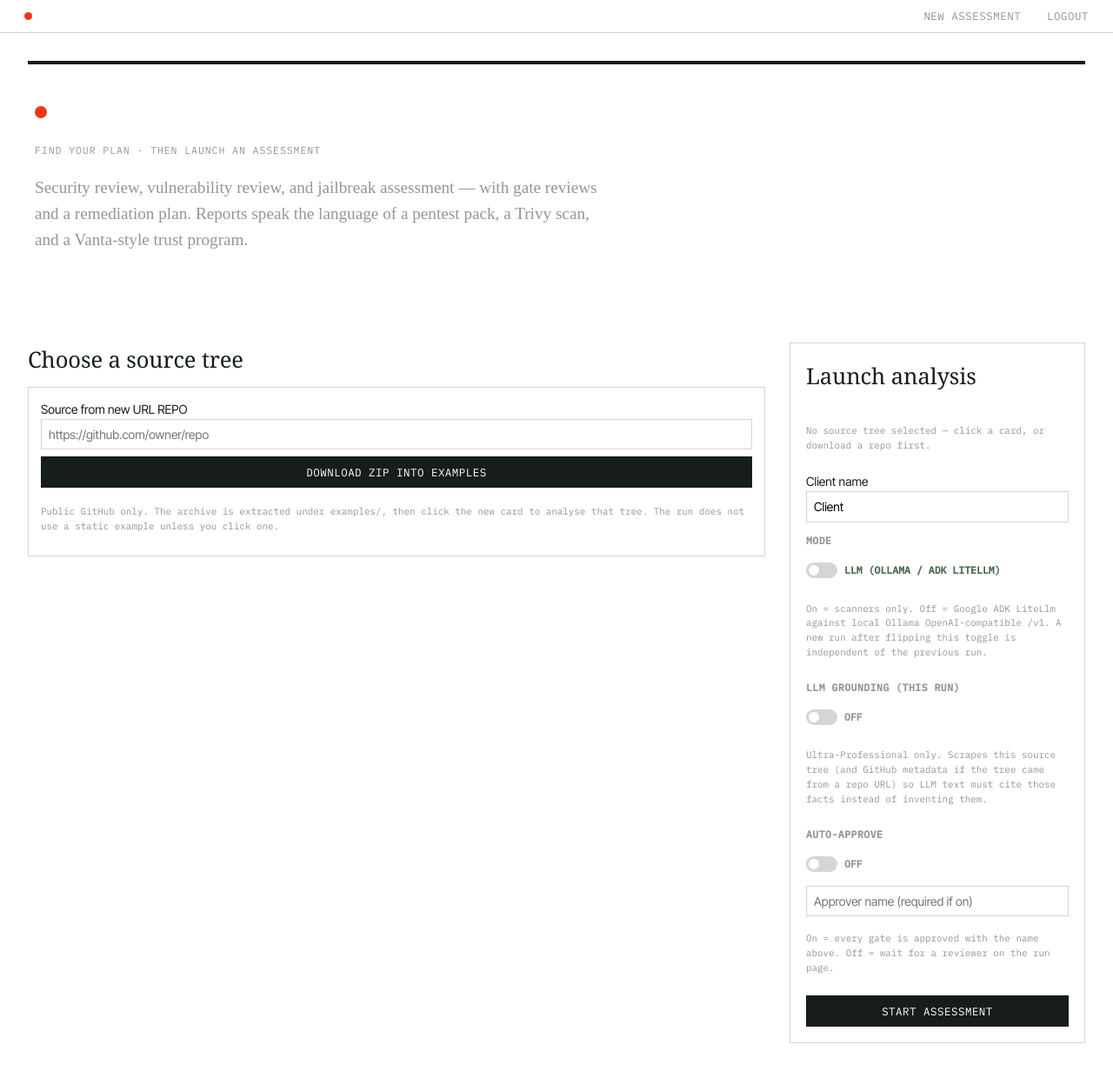
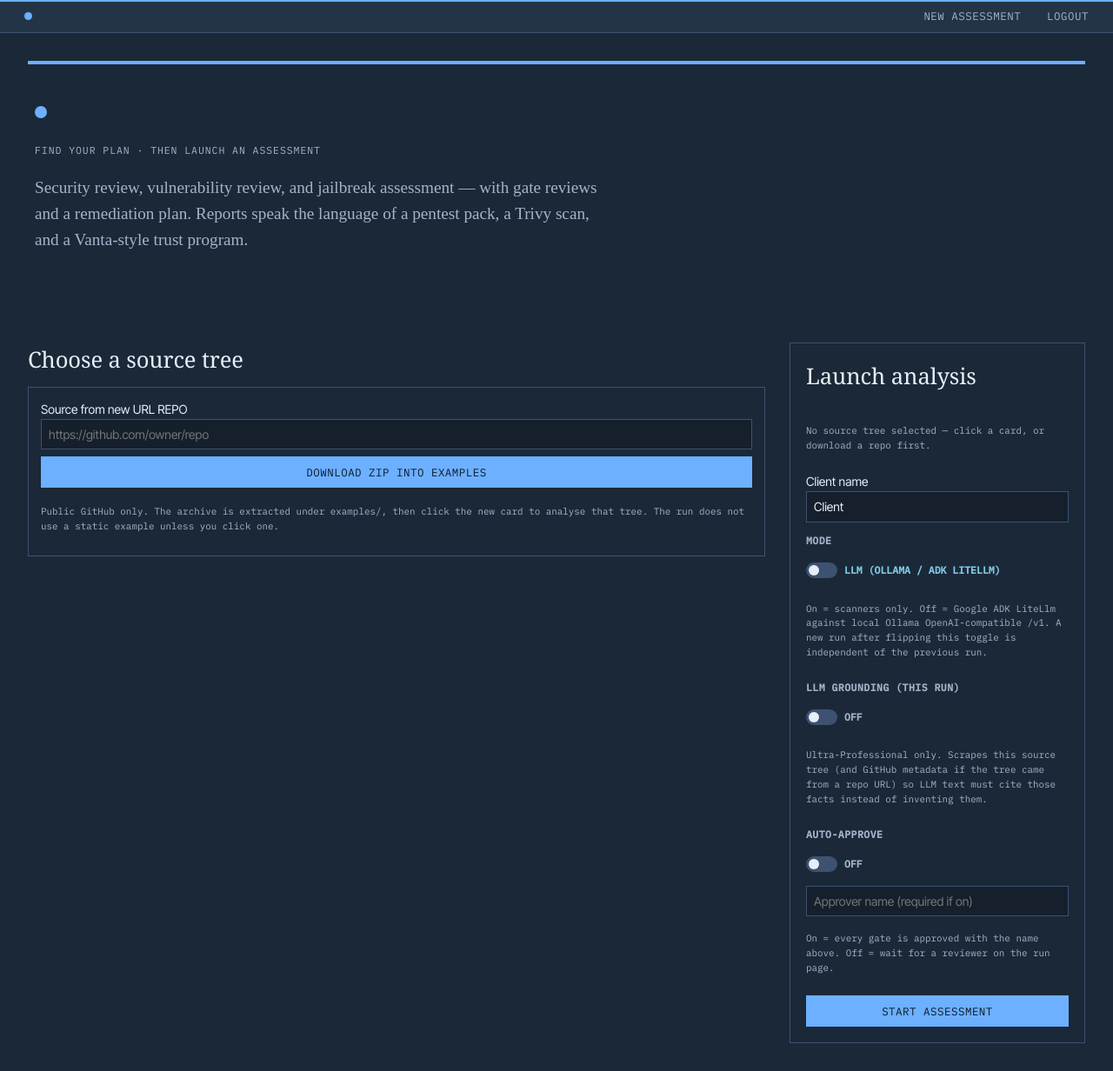
Before and after one commit to jpacerqueira/agentic-security-test-sdk, a Python web app: template langgraph-showcase/agentic_security/web/templates/landing.html in a window 1280 px wide. Shown: the whole page at 87% size. Run offline with Jinja, Linux system fonts and the light colour scheme; the template is opened without the code that fills it, so the values that code supplies are empty; some libraries are stand-ins or nearby versions; some web fonts are replaced.

Commit message:
Feature: Google-colour ADK theme and lighter blue LangGraph theme (2026-10-02)
Give each showcase its own palette without changing layout or pipeline behaviour.

Co-authored-by: Cursor <cursoragent@cursor.com>

```diff
--- a/langgraph-showcase/agentic_security/web/static/css/app.css
+++ b/langgraph-showcase/agentic_security/web/static/css/app.css
@@ -1,14 +1,22 @@
+/* Agentic Security UI — LangGraph theme.
+ * Lighter blue-slate field, blue accent, light text.
+ */
+
 @import url('https://fonts.googleapis.com/css2?family=Instrument+Serif:ital@0;1&family=Inter+Tight:wght@400;500;600&family=IBM+Plex+Mono:wght@400;500&display=swap');
 
 :root {
-  --ink: #171D1D;
-  --sage: #E6EAE6;
-  --muted: #91969C;
-  --accent: #ED3A12;
-  --rule: #D5D5D5;
-  --bg: #FFFFFF;
-  --panel: #FFFFFF;
-  --ok: #4A6B4E;
+  color-scheme: dark;
+  --ink: #E7EEF8;
+  --sage: #2C3E54;
+  --muted: #A3B4C9;
+  --accent: #6CB0FF;
+  --on-accent: #0E1A2B;
+  --danger: #FF6B5A;
+  --rule: #3D5270;
+  --bg: #1B2838;
+  --panel: #243447;
+  --ok: #7EC8E3;
+  --warn: #E2B656;
 }
 * { box-sizing: border-box; }
 html, body { margin: 0; padding: 0; min-height: 100%; }
@@ -34,6 +42,14 @@ code { font-family: "IBM Plex Mono", monospace; background: var(--sage); padding
 .topbar {
   display: flex; align-items: center; justify-content: space-between;
   padding: 9px 28px; border-bottom: 1px solid var(--rule); background: var(--panel);
+  position: relative;
+}
+.topbar::before {
+  content: "";
+  position: absolute;
+  left: 0; right: 0; top: 0;
+  height: 2px;
+  background: var(--accent);
 }
 .brand { display: flex; align-items: baseline; gap: 14px; font-family: "IBM Plex Mono", monospace; font-size: 0.78rem; color: var(--muted); text-transform: uppercase; }
 .brand .mark { width: 9px; height: 9px; border-radius: 50%; background: var(--accent); display: inline-block; }
@@ -43,31 +59,32 @@ nav a { margin-left: 22px; color: var(--muted); border-bottom: 1px solid transpa
 nav a:hover { color: var(--ink); border-bottom-color: var(--accent); }
 main { max-width: 1400px; margin: 0 auto; padding: 32px; }
 
-.demo-hero { padding: 48px 8px 36px; border-top: 4px solid var(--ink); position: relative; }
+.demo-hero { padding: 48px 8px 36px; border-top: 4px solid var(--accent); position: relative; }
 .demo-hero::before { content: ""; display: block; width: 14px; height: 14px; border-radius: 50%; background: var(--accent); margin-bottom: 28px; }
 .classification { font-family: "IBM Plex Mono", monospace; font-size: 0.72rem; color: var(--muted); text-transform: uppercase; letter-spacing: 0.08em; margin: 0 0 10px; }
 .lede { font-family: "Instrument Serif", serif; font-size: 1.2rem; color: var(--muted); max-width: 68ch; }
 .hint { font-family: "IBM Plex Mono", monospace; font-size: 0.68rem; color: var(--muted); }
-.warn { background: #FEF3E2; border-left: 3px solid var(--accent); padding: 10px 14px; }
+.warn { background: #3A3218; color: var(--ink); border-left: 3px solid var(--warn); padding: 10px 14px; }
 
 .plans { display: grid; grid-template-columns: repeat(4, 1fr); gap: 14px; margin: 12px 0 36px; }
 .plan-card { border: 1px solid var(--rule); padding: 18px; cursor: pointer; }
-.plan-card.selected { border-color: var(--ink); border-width: 2px; }
+.plan-card.selected { border-color: var(--accent); border-width: 2px; }
 .plan-card ul { padding-left: 1.1em; margin: 8px 0 0; }
 .plan-card li { margin-bottom: 6px; }
 
 .demo-shell { display: grid; grid-template-columns: 1fr 340px; gap: 28px; }
 .github-fetch { border: 1px solid var(--rule); padding: 14px; margin-bottom: 16px; display: flex; flex-direction: column; gap: 8px; }
-.github-fetch input { font: inherit; padding: 6px 8px; border: 1px solid var(--rule); width: 100%; }
+.github-fetch input { font: inherit; padding: 6px 8px; border: 1px solid var(--rule); width: 100%; background: #15202C; color: var(--ink); }
 .demo-picker { display: grid; grid-template-columns: repeat(auto-fill, minmax(220px, 1fr)); gap: 12px; }
 .demo-card { border: 1px solid var(--rule); background: var(--panel); padding: 16px; cursor: pointer; text-align: left; font: inherit; }
-.demo-card.selected { border-color: var(--ink); border-width: 2px; }
+.demo-card.selected { border-color: var(--accent); border-width: 2px; }
 .demo-card-name { font-family: "IBM Plex Mono", monospace; font-weight: 600; }
 .demo-form { border: 1px solid var(--rule); padding: 18px; display: flex; flex-direction: column; gap: 12px; }
 .demo-form > label, .demo-form input:not([type="checkbox"]) { display: block; width: 100%; }
-.demo-form input:not([type="checkbox"]) { font: inherit; padding: 6px 8px; border: 1px solid var(--rule); }
-button { font-family: "IBM Plex Mono", monospace; font-size: 0.78rem; text-transform: uppercase; letter-spacing: 0.04em; background: var(--ink); color: var(--bg); border: 0; padding: 10px 14px; cursor: pointer; }
-button.danger { background: var(--accent); }
+.demo-form input:not([type="checkbox"]) { font: inherit; padding: 6px 8px; border: 1px solid var(--rule); background: #15202C; color: var(--ink); }
+button { font-family: "IBM Plex Mono", monospace; font-size: 0.78rem; text-transform: uppercase; letter-spacing: 0.04em; background: var(--accent); color: var(--on-accent); border: 0; padding: 10px 14px; cursor: pointer; }
+button:hover { filter: brightness(1.08); }
+button.danger { background: var(--danger); color: #fff; }
 .launch-toggles { display: flex; flex-direction: column; gap: 12px; }
 .demo-field { display: flex; flex-direction: column; gap: 6px; }
 .demo-field > .toggle-label-text {
@@ -110,7 +127,7 @@ button.danger { background: var(--accent); }
   width: 12px;
   height: 12px;
   border-radius: 50%;
-  background: var(--bg);
+  background: var(--ink);
   transition: transform 0.15s ease;
 }
 .switch-toggle input[type="checkbox"]:checked { background: var(--accent); }
```
Also changed, not shown: other parts of langgraph-showcase/agentic_security/web/static/css/app.css (+15 -15 lines), google-cloud-showcase/agentic_security/web/static/css/app.css (+45 -25 lines), google-cloud-showcase/changes-log.md (+6 -0 lines), google-cloud-showcase/transferable-skills/memory/ui-theme.md (added, +18 -0 lines), langgraph-showcase/changes-log.md (+6 -0 lines), langgraph-showcase/transferable-skills/memory/ui-theme.md (added, +18 -0 lines), google-cloud-showcase/transferable-skills/README.md, langgraph-showcase/transferable-skills/README.md.
